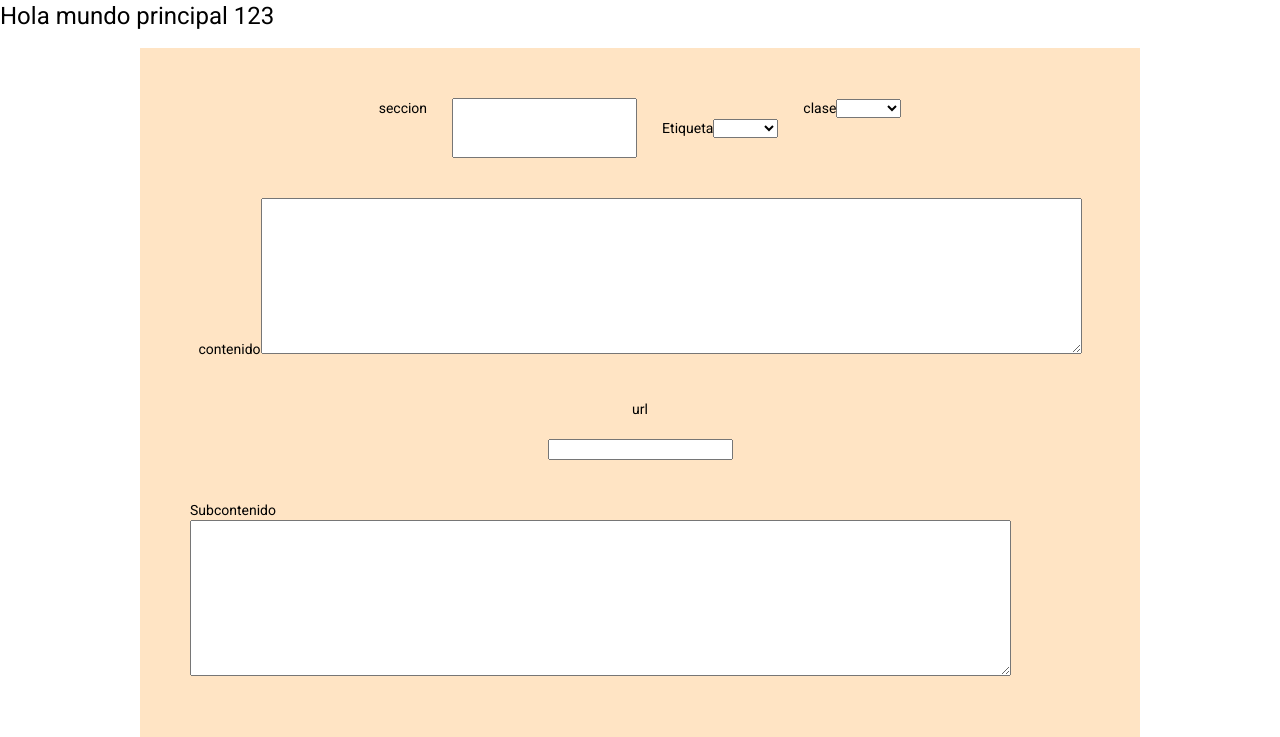
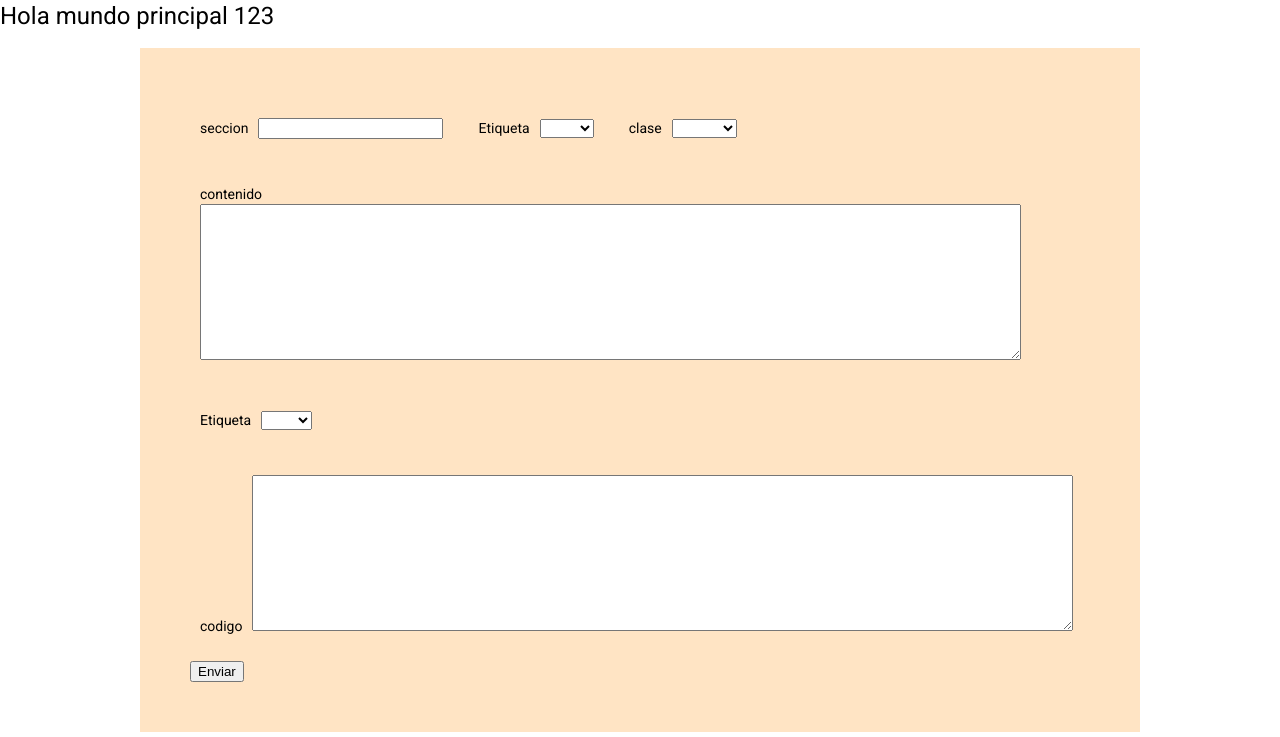
Before and after one commit to anjoalo1/angular-formulario2, an Angular app in the folder formularios2/: page /formulario in a window 1280 px wide. Shown: the top 737 px of the page. Built offline with nearby package versions, Linux system fonts and the light colour scheme.

Commit message:
cambiando-subcontent

```diff
--- a/formularios2/src/app/formulario/formulario.component.html
+++ b/formularios2/src/app/formulario/formulario.component.html
@@ -7,53 +7,114 @@
         <input type="text" name="textApellido" formControlName="apellido"> -->
         <!-- campo seccion  -->
        <div class="agrupados">
+            <div class="separete-v">
                 <label for="textSeccion">seccion</label>
             <input type="text" name="textSeccion" formControlName="seccion">
+            </div>
+            <!-- campo etiqueta para saber que tipo p, h1, h2 etc -->
             <div class="separete-v">
                 <label for="selectEtiqueta">Etiqueta</label>
                 <select name="selectEtiqueta"  formControlName="etiqueta">
-                <option value="p">parrafo</option>
-                <option value="h1">h1</option>
-                <option value="h2">h2</option>
-                <option value="h3">h3</option>
-                <option value="img">img</option>
-                <option value="code">code</option>
-
+                    <option *ngFor ="let cont of clasesCss" value={{cont.etiqueta}} >{{cont.etiqueta}}</option>
                 </select>
             </div>
-        <div>
-            <label for="textClase">clase</label>
+
+            <!-- estilos para cc clase -->
+            <div class="separete-v">
+                <label for="subconetiqueta">clase</label>
             <!--  <input type="text" name="textClase" formControlName="clase"> -->
-            <select name="textClase" formControlName="clase">
+                <select name="subconetiqueta" formControlName="subconetiqueta">
                     <option *ngFor ="let cont of clasesCss" value={{cont.clase}} >{{cont.clase}}</option>
                 </select>
             </div>
        </div>
 
-       <!-- campo tipo de etiqueta  -->
+
+        <!-- en caso de ser una imagen agregamos la direccion "src" -->
+
+        <div class="agrupados" *ngIf="miFormulario.get('etiqueta')?.value=='img'">
+
+            <label for="textUrl">url</label>
+            <input type="text" name="textUrl" formControlName="url">
+        </div>
 
 
-        <!-- campo clase  -->
+        <!-- aqui iria el contenido del archivo
 
-
-
-
-
+        -->
         <!-- campo dato -->
         <div class="separete-v">
             <label for="textContenido">contenido</label>
             <textarea name="textContenido" cols="100" rows="10" formControlName="contenido"></textarea>
         </div>
 
+
+<!-- en caso de tener mas etiquecas dentro
+como pudes ser un y dentro tiene li<ul>
+<li>contenido</li>
+<li>contenido</li>
+<li>contenido</li>
+</ul>
+-->
+<!-- ---------------------------------------------- -->
+
+
+
+        <div class="agrupados">
+            <div class="separete-v">
+                <label for="selectsubcon">Etiqueta</label>
+                <select name="selectsubcon"  formControlName="selectsubcon">
+                    <option *ngFor ="let cont of subconpresent" value={{cont.present}} >{{cont.present}}</option>
+                </select>
+            </div>
+
+            <div class="agrupados" *ngIf="miFormulario.get('selectsubcon')?.value=='true'">
+
+
+
+                <div class="agrupados">
+
+
+                    <div>
+                    <label for="textClase2">clase</label>
+                   <!--  <input type="text" name="textClase" formControlName="clase"> -->
+                    <select name="textClase2" formControlName="subconetiqueta">
+                        <option *ngFor ="let cont of clasesCss" value={{cont.etiqueta}} >{{cont.etiqueta}}</option>
+                    </select>
+                </div>
+
+
+                <div>
+                    <label for="textClase2">clase</label>
+                   <!--  <input type="text" name="textClase" formControlName="clase"> -->
+                    <select name="textClase2" formControlName="subconclase">
+                        <option *ngFor ="let cont of clasesCss" value={{cont.clase}} >{{cont.clase}}</option>
+                    </select>
+                </div>
+                </div>
+
+                <div class="separete-v">
+                    <label for="textContenido2">sub contenido</label>
+                    <textarea name="textContenido2" cols="100" rows="10" formControlName="subconcontenido"></textarea>
+                </div>
+
+
+                <div (click)="crearSubcontenido(miFormulario)">
+                    <p class="boton-subcontenido">enviar subcontenido</p>
+                </div>
+            </div>
+
+
+        </div>
+
          <!-- campo url  -->
-         <label for="textUrl">url</label>
-         <input type="text" name="textUrl" formControlName="url">
+
 
     <!-- campo subcontenido-->
-         <div class="separete-v">
+       <!--   <div class="separete-v">
             <label for="textSubcontenido">Subcontenido</label>
             <textarea name="textSubcontenido" cols="100" rows="10" formControlName="subcontenido"></textarea>
-        </div>
+        </div> -->
 
     <!-- campo codigo-->
          <div class="separete-v">
@@ -117,7 +178,10 @@
     <hr>
 
     <p>{{arrayProvisional}}</p>
+    <hr>
+    <hr>
     <p *ngFor ="let col of ArrayEtiquetas">{{col.etiqueta}}</p>
+  <p>{{arrayProvisional1}}</p>
 
 
 
--- a/formularios2/src/app/formulario/formulario.component.scss
+++ b/formularios2/src/app/formulario/formulario.component.scss
@@ -18,6 +18,10 @@
     margin: 20px 0;
 }
 
+.separete-v>*{
+    margin-left: 10px;
+}
+
 .main{
     min-width: 400px;
     max-width: 1000px;
@@ -27,9 +31,9 @@
 .container-form{
     display: flex;
     flex-direction: column;
-    gap: 20px;
+    gap: 5px;
     background-color: bisque;
-    align-items: center;
+    align-items: start;
     padding: 50px;
 }
 
@@ -45,3 +49,15 @@
     flex-wrap: wrap;
     gap: 25px;
 }
+
+.boton-subcontenido{
+    padding: 5px;
+    border-radius: 10px;
+    background-color: rgb(233, 218, 7);
+    border: 3px solid blue;
+}
+.boton-subcontenido:hover{
+
+    background-color: rgb(113, 113, 124);
+
+}
--- a/formularios2/src/app/formulario/formulario.component.ts
+++ b/formularios2/src/app/formulario/formulario.component.ts
@@ -1,7 +1,7 @@
 import { Component, OnInit } from '@angular/core';
 import { FormControl, FormGroup, Validators } from '@angular/forms';
 import {MatCardModule} from '@angular/material/card';
-import { ArrayEtiquetas, Contenido } from '../interfaces/interface_datos';
+import { ArrayEtiquetas, Contenido, Subcontenido } from '../interfaces/interface_datos';
 import { SavebdService } from '../savebd.service';
 import { HttpClient } from '@angular/common/http';
 
@@ -19,6 +19,9 @@ export class FormularioComponent implements OnInit {
   ngOnInit(): void {
   }
 
+
+
+
   miarray:Contenido[] =[];
   arrayContenido:any[]=[];
   ArrayEtiquetas:ArrayEtiquetas[]=[];
@@ -28,8 +31,15 @@ etiqueta:string="";
 clase:string="";
 contenido:string="";
 url:string="";
-subcontenido:string="";
 codigo:string="";
+
+subcontenido:Subcontenido[]=[];
+arraysub:Subcontenido[]=[];
+
+subconetiqueta:string="";
+subconclase:string="";
+subconcontenido:string="";
+
 
 
 arrayProvisional:string="";
@@ -43,22 +53,30 @@ clasesCss:any[]=[
   {"clase":"title-h2", "etiqueta":"h2", "nombre":"h2"},
   {"clase":"title-h3", "etiqueta":"h3", "nombre":"h3"},
   {"clase":"img", "etiqueta":"img", "nombre":"img"},
-  {"clase":"code", "etiqueta":"Code", "nombre":"img"}
+  {"clase":"code", "etiqueta":"Code", "nombre":"code"}
 ];
+
+
+subconpresent:any[]=[
+  {"present":true},
+  {"present":false},
+]
 
 
 
   miFormulario = new FormGroup({
-    /* name: new FormControl('', [Validators.min(3)]),
-    apellido: new FormControl('', [Validators.min(3)]), */
-
     seccion: new FormControl(''),
     etiqueta: new FormControl(''),
     clase: new FormControl(''),
     contenido: new FormControl(''),
     url: new FormControl(''),
-    subcontenido: new FormControl(''),
-    codigo: new FormControl('')
+    codigo: new FormControl(''),
+    selectsubcon: new FormControl(''),
+      subconetiqueta: new FormControl(''),
+      subconclase: new FormControl(''),
+      subconcontenido: new FormControl(''),
+      checkbox:new FormControl('')
+
   })
 
   addPerson(miformulario:FormGroup): void {
@@ -68,10 +86,14 @@ clasesCss:any[]=[
     this.clase= this.miFormulario.get('clase')?.value;
     this.contenido= this.miFormulario.get('contenido')?.value;
     this.url= this.miFormulario.get('url')?.value;
-    this.subcontenido= this.miFormulario.get('subcontenido')?.value;
     this.codigo= this.miFormulario.get('codigo')?.value;
 
+    this.subconetiqueta=this.miFormulario.get('subconetiqueta')?.value;
+    this.subconclase=this.miFormulario.get('subconclase')?.value;
+    this.subconcontenido=this.miFormulario.get('subconcontenido')?.value;
+
     console.log(this.etiqueta, this.contenido)
+
 
     let miObjeto = {
 
@@ -80,7 +102,7 @@ clasesCss:any[]=[
       clase:`${this.clase}`,
       contenido:`${this.contenido}`,
       url:`${this.url}`,
-      subcontenido:`${this.subcontenido}`,
+      subcontenido:this.arraysub,
       codigo:`${this.codigo}`
       };
 
@@ -110,28 +132,7 @@ clasesCss:any[]=[
 
       let copia = {etiqueta:`<${obj.etiqueta} class='${obj.clase}'>${obj.contenido}</${obj.etiqueta}>`};
       this.ArrayEtiquetas.push(copia);
-
-     /*  if (obj.etiqueta === "p") {
-
-        this.arrayContenido.push(`<p class='${obj.clase}'>${obj.contenido}</p>`);
-      } else if (obj.etiqueta === "h1") {
-
-        this.arrayContenido.push(`<h1 class='${obj.clase}'>${obj.contenido}</h1>`);
-      } else if (obj.etiqueta === "h2") {
-
-        this.arrayContenido.push(`<h2 class='${obj.clase}'>${obj.contenido}</h2>`);
-      } else if (obj.etiqueta === "h3") {
-
-        this.arrayContenido.push(`<h3 class='${obj.clase}'>${obj.contenido}</h3>`);
-      }
-      else if (obj.etiqueta === "img") {
-
-        this.arrayContenido.push(`<Addimagen direccion='${obj.url}'></Addimagen>`);
-      }
-      else if (obj.etiqueta === "code") {
-
-        this.arrayContenido.push(`<Code>${obj.codigo}</Code>`);
-      } */
+      console.log(obj.subcontenido)
 
     }
 
@@ -160,6 +161,29 @@ clasesCss:any[]=[
   }
 
 
+  crearSubcontenido(formulario:FormGroup){
+   if(formulario.get('subconcontenido')?.value=="" ||
+   formulario.get('subconetiqueta')?.value==""
+   ){
+
+    console.log("no se han agregado datos");
+
+   }else{
+    this.subconetiqueta=this.miFormulario.get('subconetiqueta')?.value;
+    this.subconclase=this.miFormulario.get('subconclase')?.value;
+    this.subconcontenido=this.miFormulario.get('subconcontenido')?.value;
+
+    let objectoSubcontenido ={
+      etiqueta:`${this.subconetiqueta}`,
+      clase:`${this.subconclase}`,
+      contenido:`${this.subconcontenido}`,
+    }
+
+    this.arraysub.push(objectoSubcontenido);
+    console.log(this.arraysub)
+   }
+  }
+
 
 
 }
```
Also changed, not shown: formularios2/src/app/interfaces/interface_datos.ts (+7 -1 lines). Lines whose indentation alone changed are shown as unchanged.
